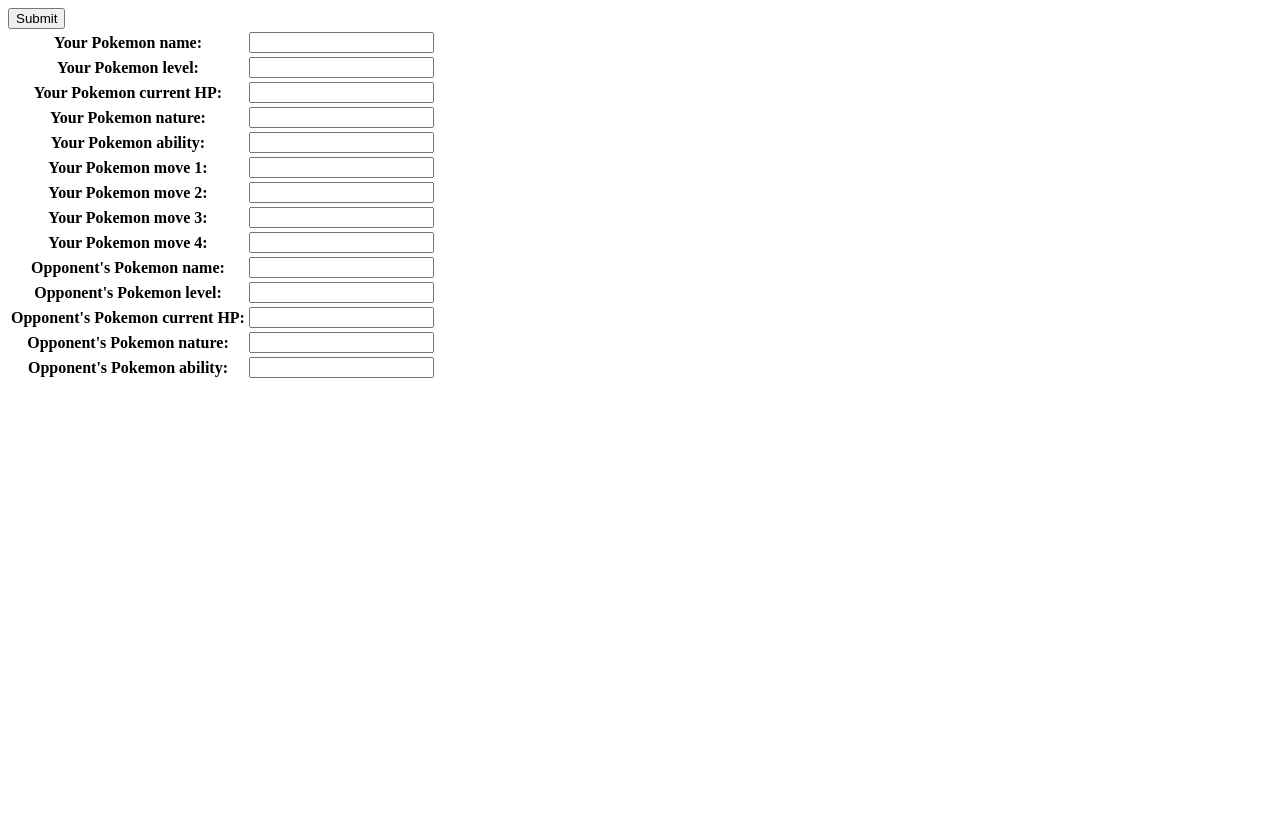
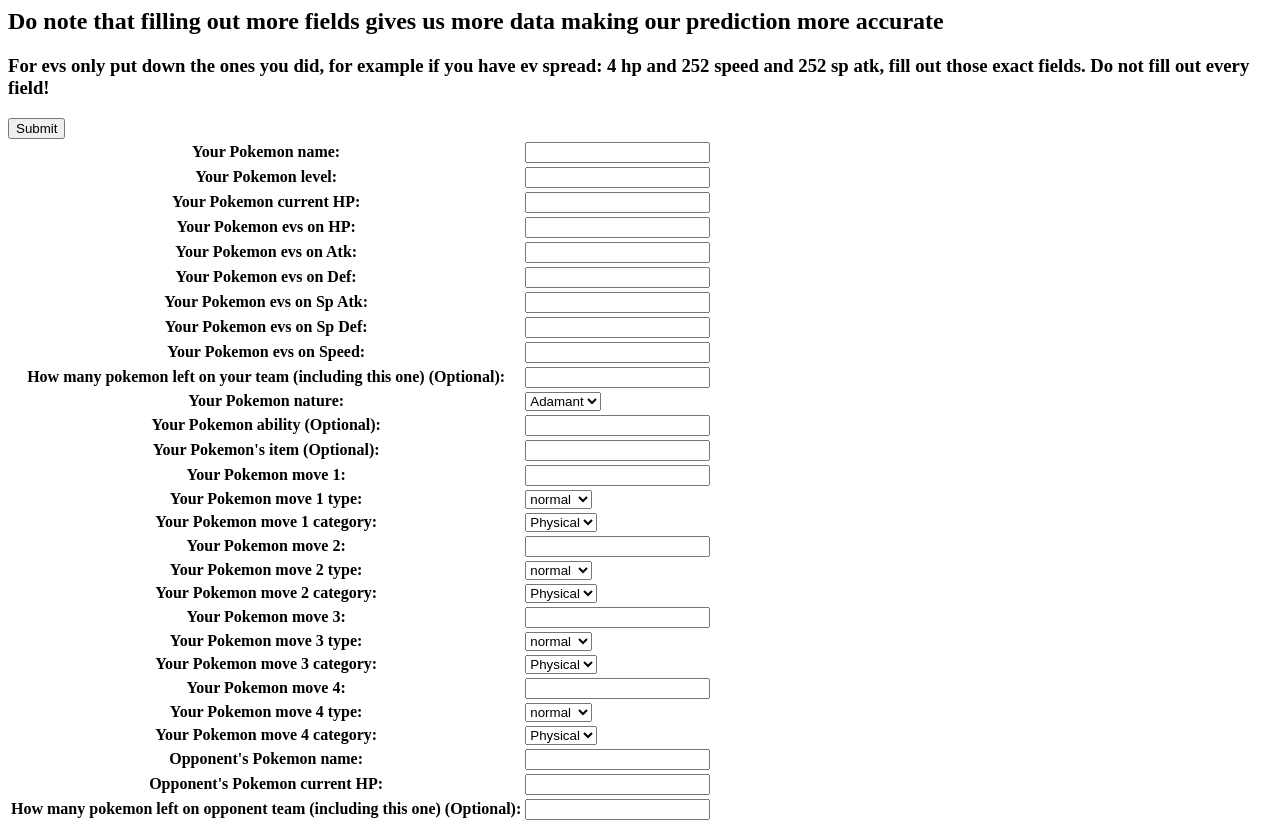
Before and after one commit to RjLi13/PokePredictor, a Django app: page /predictor/query/ in a window 1280 px wide. Before the commit the page ends 378 px from the top, so only its background shows below. Run offline with Django 3.2, Linux system fonts and the light colour scheme.

Commit message:
Everything is ready to be Walranded

```diff
--- a/predictor/forms.py
+++ b/predictor/forms.py
@@ -2,17 +2,59 @@
 from django import forms
 
 class PokeForm(forms.Form):
+    nature_choices = [("Adamant", "Adamant"), ("Bashful", "Bashful"), ("Bold", "Bold"), ("Brave", "Brave"),
+                      ("Calm", "Calm"), ("Careful", "Careful"), ("Docile", "Docile"), ("Gentle", "Gentle"),
+                      ("Hardy", "Hardy"), ("Hasty", "Hasty"), ("Impish", "Impish"), ("Jolly", "Jolly"), ("Lax", "Lax"),
+                      ("Lonely", "Lonely"), ("Mild", "Mild"), ("Modest", "Modest"), ("Naive", "Naive"),
+                      ("Naughty", "Naughty"), ("Quiet", "Quiet"), ("Quirky", "Quirky"), ("Rash", "Rash"),
+                      ("Relaxed", "Relaxed"), ("Sassy", "Sassy"), ("Serious", "Serious"), ("Timid", "Timid")]
+    type_choices = [("normal", "normal"), ("fire", "fire"), ("water", "water"), ("electric", "electric"),
+                    ("grass", "grass"), ("ice", "ice"), ("fighting", "fighting"), ("poison", "poison"), ("ground", "ground"),
+                    ("flying","flying"), ("psychic", "psychic"), ("bug", "bug"), ("rock","rock"),
+                    ("ghost", "ghost"), ("dragon", "dragon"), ("dark", "dark"), ("steel", "steel"), ("fairy", "fairy")]
+    category_choices = [('Physical', 'Physical'), ('Special', 'Special'), ('Status', 'Status')]
     name = forms.CharField(label='Your Pokemon name', max_length=30)
     level = forms.IntegerField(label='Your Pokemon level')
     current_HP = forms.IntegerField(label='Your Pokemon current HP')
-    nature = forms.CharField(label=' Your Pokemon nature', max_length=50)
-    ability = forms.CharField(label='Your Pokemon ability', max_length=100)
+    ev_hp = forms.IntegerField(label='Your Pokemon evs on HP', required=False)
+    ev_atk = forms.IntegerField(label='Your Pokemon evs on Atk', required=False)
+    ev_def = forms.IntegerField(label='Your Pokemon evs on Def', required=False)
+    ev_spatk = forms.IntegerField(label='Your Pokemon evs on Sp Atk', required=False)
+    ev_spdef = forms.IntegerField(label='Your Pokemon evs on Sp Def', required=False)
+    ev_speed = forms.IntegerField(label='Your Pokemon evs on Speed', required=False)
+    num_pokemon = forms.IntegerField(label='How many pokemon left on your team (including this one) (Optional)', required=False)
+    nature = forms.ChoiceField(choices=nature_choices, label=' Your Pokemon nature')
+    ability = forms.CharField(label='Your Pokemon ability (Optional)', max_length=100, required=False)
+    item = forms.CharField(label='Your Pokemon\'s item (Optional)', max_length=100, required=False)
     move1 = forms.CharField(label='Your Pokemon move 1', max_length=100)
+    move1_type = forms.ChoiceField(choices=type_choices, label='Your Pokemon move 1 type')
+    move1_category = forms.ChoiceField(choices=category_choices, label='Your Pokemon move 1 category')
     move2 = forms.CharField(label='Your Pokemon move 2', max_length=100)
+    move2_type = forms.ChoiceField(choices=type_choices, label='Your Pokemon move 2 type')
+    move2_category = forms.ChoiceField(choices=category_choices, label='Your Pokemon move 2 category')
     move3 = forms.CharField(label='Your Pokemon move 3', max_length=100)
+    move3_type = forms.ChoiceField(choices=type_choices, label='Your Pokemon move 3 type')
+    move3_category = forms.ChoiceField(choices=category_choices, label='Your Pokemon move 3 category')
     move4 = forms.CharField(label='Your Pokemon move 4', max_length=100)
+    move4_type = forms.ChoiceField(choices=type_choices, label='Your Pokemon move 4 type')
+    move4_category = forms.ChoiceField(choices=category_choices, label='Your Pokemon move 4 category')
     opp_name = forms.CharField(label='Opponent\'s Pokemon name', max_length=30)
-    opp_level = forms.IntegerField(label='Opponent\'s Pokemon level')
     opp_current_HP = forms.IntegerField(label='Opponent\'s  Pokemon current HP')
-    opp_nature = forms.CharField(label='Opponent\'s  Pokemon nature', max_length=50)
-    opp_ability = forms.CharField(label='Opponent\'s  Pokemon ability', max_length=100)
+    opp_num_pokemon = forms.IntegerField(label='How many pokemon left on opponent team (including this one) (Optional)', required=False)
+    #TODO incorporate opponent information if user enters manually
+    # opp_level = forms.IntegerField(label='Opponent\'s Pokemon level (Optional)', required=False)
+    # opp_nature = forms.ChoiceField(choices=nature_choices, label='Opponent\'s  Pokemon nature (Optional)')
+    # opp_item = forms.CharField(label='Opponent\'s Pokemon\'s item (Optional)', max_length=100, required=False)
+    # opp_ability = forms.CharField(label='Opponent\'s  Pokemon ability (Optional)', max_length=100, required=False)
+    # opp_move1 = forms.CharField(label='Opponent\'s  Pokemon move 1 (Optional)', max_length=100, required=False)
+    # opp_move2 = forms.CharField(label='Opponent\'s  Pokemon move 2 (Optional)', max_length=100, required=False)
+    # opp_move3 = forms.CharField(label='Opponent\'s  Pokemon move 3 (Optional)', max_length=100, required=False)
+    # opp_move4 = forms.CharField(label='Opponent\'s  Pokemon move 4 (Optional)', max_length=100, required=False)
+    # opp_move1_type = forms.ChoiceField(choices=type_choices, label='Opponent Pokemon move 1 type')
+    # opp_move1_category = forms.ChoiceField(choices=category_choices, label='Opponent Pokemon move 1 category')
+    # opp_move2_type = forms.ChoiceField(choices=type_choices, label='Opponent Pokemon move 2 type')
+    # opp_move2_category = forms.ChoiceField(choices=category_choices, label='Opponent Pokemon move 2 category')
+    # opp_move3_type = forms.ChoiceField(choices=type_choices, label='Opponent Pokemon move 3 type')
+    # opp_move3_category = forms.ChoiceField(choices=category_choices, label='Opponent Pokemon move 3 category')
+    # opp_move4_type = forms.ChoiceField(choices=type_choices, label='Opponent Pokemon move 4 type')
+    # opp_move4_category = forms.ChoiceField(choices=category_choices, label='Opponent Pokemon move 4 category')
--- a/predictor/templates/predictor/pokeform.html
+++ b/predictor/templates/predictor/pokeform.html
@@ -1,3 +1,6 @@
+<h2>Do note that filling out more fields gives us more data making our prediction more accurate</h2>
+<h3>For evs only put down the ones you did, for example if you have ev spread: 4 hp and 252 speed and 252 sp atk, fill out those
+    exact fields. Do not fill out every field! </h3>
 <table>
     <form method="post">
         {% csrf_token %}
--- a/predictor/urls.py
+++ b/predictor/urls.py
@@ -6,7 +6,5 @@
 
 urlpatterns = [
     url(r'^$', views.index, name='index'),
-    url(r'^search/$', views.search, name='search'),
     url(r'^query/$', views.query, name='query'),
-    url(r'^(?P<search_id>[0-9a-zA-Z]+)/(?P<custom>[0-9a-zA-Z]+)/results/$', views.results, name='results'),
 ]
--- a/predictor/views.py
+++ b/predictor/views.py
@@ -9,15 +9,6 @@
 def index(request):
     return render(request, 'predictor/index.html')
 
-def search(request):
-    try:
-        search_id = request.POST['mytextbox']
-    except KeyError:
-        print("Pokemon not found")
-        return render(request, 'predictor/index.html')
-    custom = 1
-    return HttpResponseRedirect(reverse('predictor:results', args=(search_id,custom,)))
-
 def query(request):
     if request.method == 'POST':
         form = PokeForm(request.POST)
@@ -27,28 +18,67 @@
             cHP = form.cleaned_data['current_HP']
             nature = form.cleaned_data['nature']
             ability = form.cleaned_data['ability']
+            item = form.cleaned_data['item']
             move1 = form.cleaned_data['move1']
+            move1_type = form.cleaned_data['move1_type']
+            move2_type = form.cleaned_data['move2_type']
+            move3_type = form.cleaned_data['move3_type']
+            move4_type = form.cleaned_data['move4_type']
+            move1_category = form.cleaned_data['move1_category']
+            move2_category = form.cleaned_data['move2_category']
+            move3_category = form.cleaned_data['move3_category']
+            move4_category = form.cleaned_data['move4_category']
             move2 = form.cleaned_data['move2']
             move3 = form.cleaned_data['move3']
             move4 = form.cleaned_data['move4']
+            evs = {}
+            ev_hp = form.cleaned_data['ev_hp']
+            if ev_hp is not None:
+                evs['hp'] = ev_hp
+            ev_atk = form.cleaned_data['ev_atk']
+            if ev_atk is not None:
+                evs['at'] = ev_atk
+            ev_def = form.cleaned_data['ev_def']
+            if ev_def is not None:
+                evs['df'] = ev_def
+            ev_spatk = form.cleaned_data['ev_spatk']
+            if ev_spatk is not None:
+                evs['sa'] = ev_spatk
+            ev_spdef = form.cleaned_data['ev_spdef']
+            if ev_spdef is not None:
+                evs['sd'] = ev_spdef
+            ev_speed = form.cleaned_data['ev_speed']
+            if ev_speed is not None:
+                evs['sp'] = ev_speed
             opp_name = form.cleaned_data['opp_name']
-            opp_lvl = form.cleaned_data['opp_level']
             opp_cHP = form.cleaned_data['opp_current_HP']
-            opp_nature = form.cleaned_data['opp_nature']
-            opp_ability = form.cleaned_data['opp_ability']
-            move = choose_move(name,lvl, cHP, nature, ability, opp_name, opp_lvl, opp_cHP, opp_nature, opp_ability, move1, move2, move3, move4)
+            num_pokemon = form.cleaned_data['num_pokemon']
+            opp_num_pokemon = form.cleaned_data['opp_num_pokemon']
+            # TODO incorporate opponent info into this
+            #opp_lvl = form.cleaned_data['opp_level']
+            # opp_nature = form.cleaned_data['opp_nature']
+            # opp_ability = form.cleaned_data['opp_ability']
+            # opp_move1 = form.cleaned_data['opp_move1']
+            # opp_move2 = form.cleaned_data['opp_move2']
+            # opp_move3 = form.cleaned_data['opp_move3']
+            # opp_move4 = form.cleaned_data['opp_move4']
+            # opp_move1_type = form.cleaned_data['opp_move1_type']
+            # opp_move2_type = form.cleaned_data['opp_move2_type']
+            # opp_move3_type = form.cleaned_data['opp_move3_type']
+            # opp_move4_type = form.cleaned_data['opp_move4_type']
+            # opp_move1_category = form.cleaned_data['opp_move1_category']
+            # opp_move2_category = form.cleaned_data['opp_move2_category']
+            # opp_move3_category = form.cleaned_data['opp_move3_category']
+            # opp_move4_category = form.cleaned_data['opp_move4_category']
+            # opp_move2 = form.cleaned_data['move2']
+            # opp_move3 = form.cleaned_data['move3']
+            # opp_move4 = form.cleaned_data['move4']
+            # opp_item = form.cleaned_data['item']
+
+            move = choose_move(name,lvl, cHP, nature, ability, opp_name, opp_cHP,
+                               move1, move2, move3, move4, move1_type, move2_type, move3_type, move4_type, move1_category,
+                               move2_category, move3_category, move4_category, item, num_pokemon, opp_num_pokemon, evs)
             return HttpResponse(move)
     else:
         form = PokeForm()
     return render(request, 'predictor/pokeform.html', {'form': form})
-
-
-def results(request, search_id, custom):
-    search_id = str(search_id)
-    search_id = search_id.lower()
-    if custom == '1':
-        upper_char = search_id[0].upper()
-        print upper_char
-        search_id = upper_char + search_id[1:]
-        poke1_sets = set_bw[search_id]
-        return render(request, 'predictor/results.html', {'poke1_sets': poke1_sets, 'custom': True})
```
Also changed, not shown: predictor/battle.py (+30 -1 lines), predictor/pokemon.py (+12 -2 lines), predictor/templates/predictor/index.html (+1 -43 lines), predictor/utils.py (+78 -28 lines).
